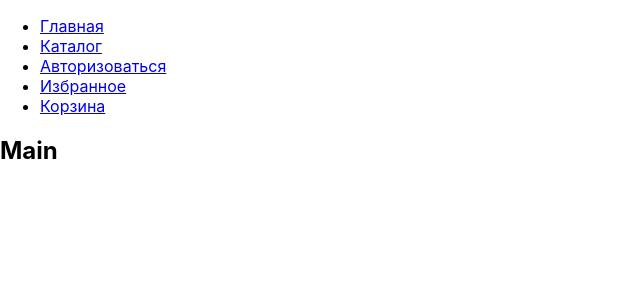
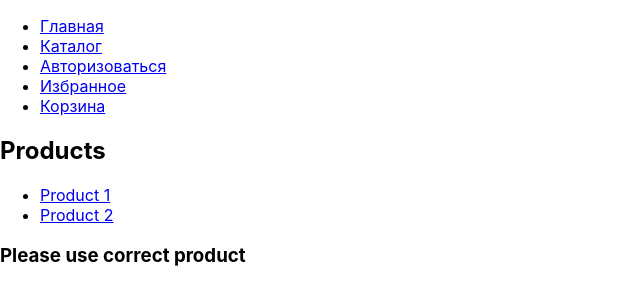
Before and after one commit to yuliyagaspodarik/project-react-smeghouse-gaspodarik, a React (Create React App) app in the folder smeghouse/: page /products in a window 1280 px wide. Shown: the top 304 px of the page, without its empty margins (0-640 px from the left). Built offline with nearby package versions, Linux system fonts and the light colour scheme.

Commit message:
Add minor routs

```diff
--- a/smeghouse/src/Catalog/Catalog.js
+++ /dev/null
@@ -1,5 +0,0 @@
-import React from 'react';
-
-export const Catalog = () => {
-
-};
--- /dev/null
+++ b/smeghouse/src/Product/Product.js
@@ -0,0 +1,7 @@
+import React from "react";
+import { useParams } from "react-router-dom";
+
+export const Product = () => {
+  let { productId } = useParams();
+  return <h3>Product ID: {productId}</h3>
+};
--- /dev/null
+++ b/smeghouse/src/Products/Products.js
@@ -0,0 +1,36 @@
+import React from "react";
+import {
+  BrowserRouter as Router,
+  Switch,
+  Route,
+  Link,
+  useRouteMatch
+} from "react-router-dom";
+
+import {Product} from "../Product/Product.js";
+
+export const Products = (props) => {
+  let match = useRouteMatch();
+
+  return (
+    <div>
+      <h2>Products</h2>
+      <ul>
+        <li>
+          <Link to={`${match.url}/1`}>Product 1</Link>
+        </li>
+        <li>
+          <Link to={`${match.url}/2`}>Product 2</Link>
+        </li>
+      </ul>
+
+      <Switch>
+        <Route path={`${match.path}/:productId`}>
+          <Product/>
+        </Route>
+        <Route path={match.path}>
+          <h3>Please use correct product</h3>
+        </Route>
+      </Switch>
+    </div>)
+};
--- a/smeghouse/src/RouterApp/RouterApp.js
+++ b/smeghouse/src/RouterApp/RouterApp.js
@@ -4,10 +4,12 @@ import {
   BrowserRouter as Router,
   Switch,
   Route,
-  Link
+  Link,
+  useRouteMatch,
+  useParams,
 } from "react-router-dom";
 
-import { Catalog } from "../Catalog/Catalog.js";
+import { Products } from "../Products/Products.js";
 import { Favorite } from "../Favorite/Favorite.js";
 import { Login } from "../Login/Login.js";
 import { Main } from "../Main/Main.js";
@@ -22,7 +24,7 @@ export const RouterApp = () => (
             <Link to="/">Главная</Link>
           </li>
           <li>
-            <Link to="/catalog">Каталог</Link>
+            <Link to="/products">Каталог</Link>
           </li>
           <li>
             <Link to="/login">Авторизоваться</Link>
@@ -37,8 +39,8 @@ export const RouterApp = () => (
       </nav>
 
       <Switch>
-        <Route path="/catalog">
-          <Catalog/>
+        <Route path="/products">
+          <Products/>
         </Route>
         <Route path="/login">
           <Login/>
```
Also changed, not shown: 1 other file (tests, documents, lock files or other folders).
